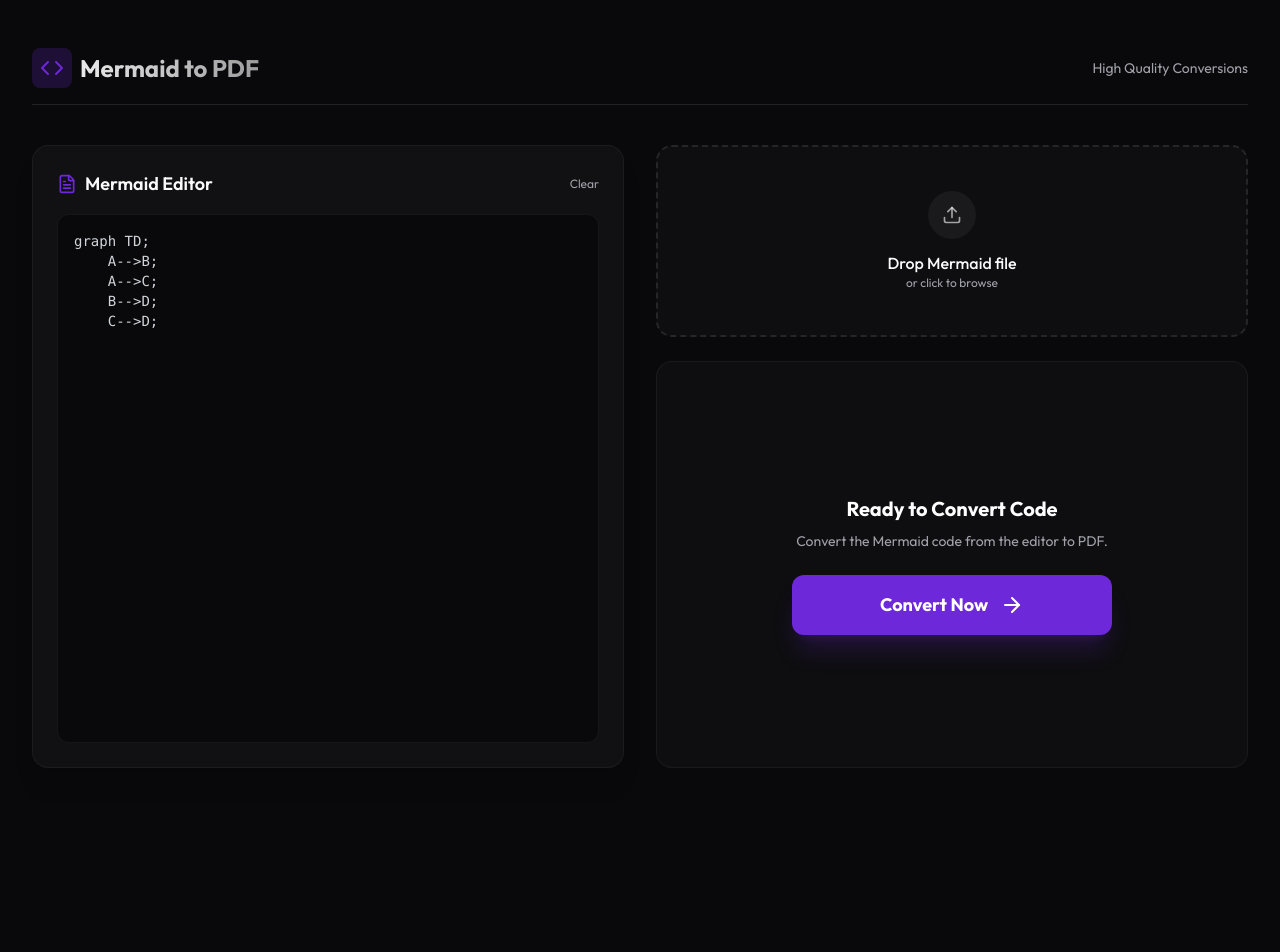
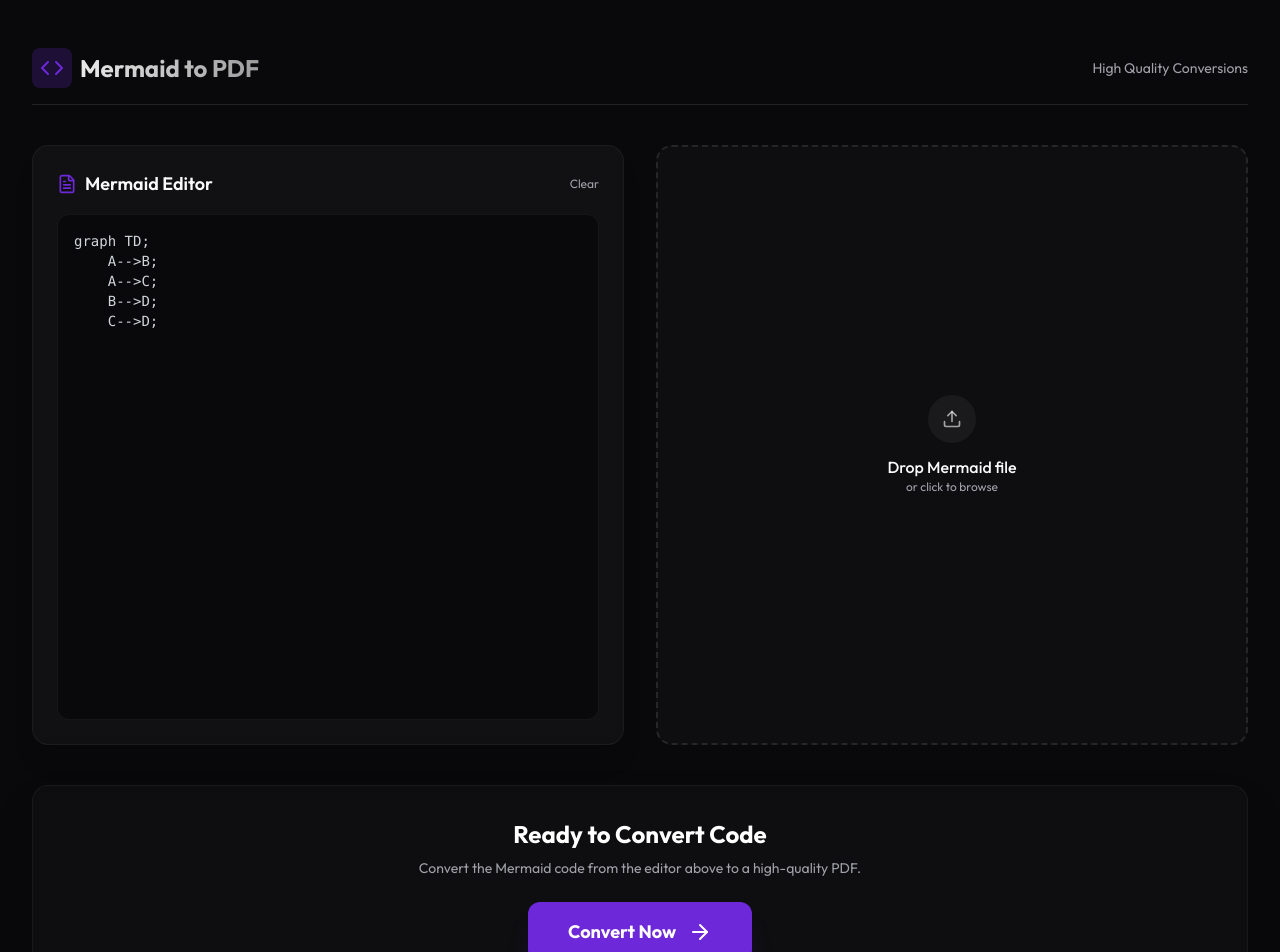
Before and after one commit to arturlins/mermaid-to-pdf, a Next.js app: page / in a window 1280 px wide. Shown: the top 952 px of the page. Before the commit the page ends 800 px from the top, so only its background shows below. Built offline with nearby package versions, Linux system fonts and the light colour scheme.

Commit message:
feat: add initial UI for Mermaid to PDF converter with code editor, file upload, and download functionality.

```diff
--- a/src/app/page.tsx
+++ b/src/app/page.tsx
@@ -145,7 +145,7 @@ export default function Home() {
           {/* Dropzone */}
           <div
             className={clsx(
-              "h-48 rounded-2xl border-2 border-dashed transition-all duration-300 flex flex-col items-center justify-center p-6 gap-4 text-center cursor-pointer relative overflow-hidden group shrink-0",
+              "h-full min-h-[400px] rounded-2xl border-2 border-dashed transition-all duration-300 flex flex-col items-center justify-center p-6 gap-4 text-center cursor-pointer relative overflow-hidden group shrink-0",
               dragActive ? "border-primary bg-primary/10" : "border-white/10 hover:border-white/20 hover:bg-white/5 bg-secondary/20"
             )}
             onDragEnter={handleDrag}
@@ -205,22 +205,26 @@ export default function Home() {
             </AnimatePresence>
           </div>
 
-          {/* Action / Result Panel */}
-          <div className="flex-1 bg-secondary/20 rounded-2xl p-8 border border-white/5 flex flex-col items-center justify-center text-center gap-6">
+        </div>
+      </div>
+
+      {/* Action / Result Panel - Moved to bottom */}
+      <div className="w-full bg-secondary/20 rounded-2xl p-8 border border-white/5 flex flex-col items-center justify-center text-center gap-6 mt-4 backdrop-blur-sm shadow-2xl">
 
         <div className="space-y-2">
-              <h3 className="text-xl font-bold text-white">
+          <h3 className="text-2xl font-bold text-white">
             {file ? 'Ready to Convert File' : 'Ready to Convert Code'}
           </h3>
-              <p className="text-muted-foreground text-sm max-w-xs mx-auto">
-                {file ? `Convert "${file.name}" to PDF.` : 'Convert the Mermaid code from the editor to PDF.'}
+          <p className="text-muted-foreground text-sm max-w-md mx-auto">
+            {file ? `Convert "${file.name}" to PDF.` : 'Convert the Mermaid code from the editor above to a high-quality PDF.'}
           </p>
         </div>
 
+        <div className="flex gap-4 items-center">
           <button
             onClick={convert}
             disabled={isConverting || (!code && !file)}
-              className="w-full max-w-xs bg-primary hover:bg-primary/90 text-white px-8 py-4 rounded-xl font-bold text-lg transition-all transform hover:scale-[1.02] disabled:opacity-50 disabled:cursor-not-allowed flex items-center justify-center gap-3 shadow-xl shadow-primary/20"
+            className="bg-primary hover:bg-primary/90 text-white px-10 py-4 rounded-xl font-bold text-lg transition-all transform hover:scale-[1.02] disabled:opacity-50 disabled:cursor-not-allowed flex items-center justify-center gap-3 shadow-xl shadow-primary/20 min-w-[200px]"
           >
             {isConverting ? (
               <>
@@ -233,38 +237,35 @@ export default function Home() {
             )}
           </button>
 
+          <AnimatePresence>
+            {downloadUrl && !isConverting && (
+              <motion.div
+                initial={{ scale: 0.9, opacity: 0, x: -20 }}
+                animate={{ scale: 1, opacity: 1, x: 0 }}
+                className=""
+              >
+                <a
+                  href={downloadUrl}
+                  download={file ? file.name.replace(/\.(md|mmd)$/, '.pdf') : 'mermaid-diagram.pdf'}
+                  className="bg-green-500 hover:bg-green-600 text-white px-10 py-4 rounded-xl font-bold text-lg transition-colors flex items-center justify-center gap-3 shadow-lg shadow-green-500/20 min-w-[200px]"
+                >
+                  <Download size={24} /> Download PDF
+                </a>
+              </motion.div>
+            )}
+          </AnimatePresence>
+        </div>
+
         {error && (
           <motion.div
             initial={{ opacity: 0, y: 10 }}
             animate={{ opacity: 1, y: 0 }}
-                className="p-4 rounded-xl bg-red-500/10 border border-red-500/20 text-red-200 text-sm flex items-center gap-2 max-w-sm"
+            className="p-4 rounded-xl bg-red-500/10 border border-red-500/20 text-red-200 text-sm flex items-center gap-2"
           >
             <AlertCircle size={16} className="shrink-0" /> {error}
           </motion.div>
         )}
 
-            <AnimatePresence>
-              {downloadUrl && !isConverting && (
-                <motion.div
-                  initial={{ scale: 0.9, opacity: 0 }}
-                  animate={{ scale: 1, opacity: 1 }}
-                  className="w-full max-w-xs"
-                >
-                  <a
-                    href={downloadUrl}
-                    download={file ? file.name.replace(/\.(md|mmd)$/, '.pdf') : 'mermaid-diagram.pdf'}
-                    className="w-full bg-green-500 hover:bg-green-600 text-white px-8 py-4 rounded-xl font-bold text-lg transition-colors flex items-center justify-center gap-3 shadow-lg shadow-green-500/20"
-                  >
-                    <Download size={24} /> Download PDF
-                  </a>
-                  <p className="mt-4 text-xs text-muted-foreground">Conversion successful!</p>
-                </motion.div>
-              )}
-            </AnimatePresence>
-
-          </div>
-        </div>
-
       </div>
     </main>
   );
```
Lines whose indentation alone changed are shown as unchanged.
